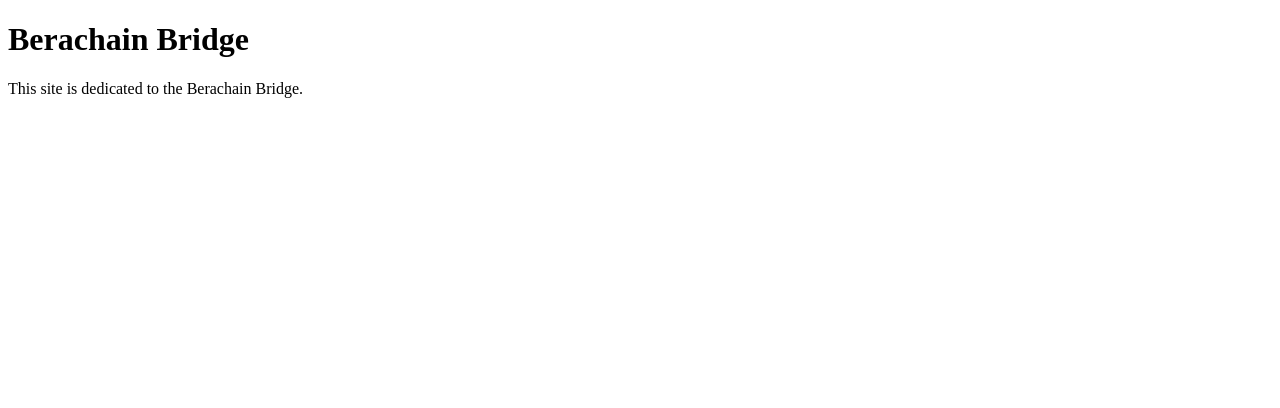
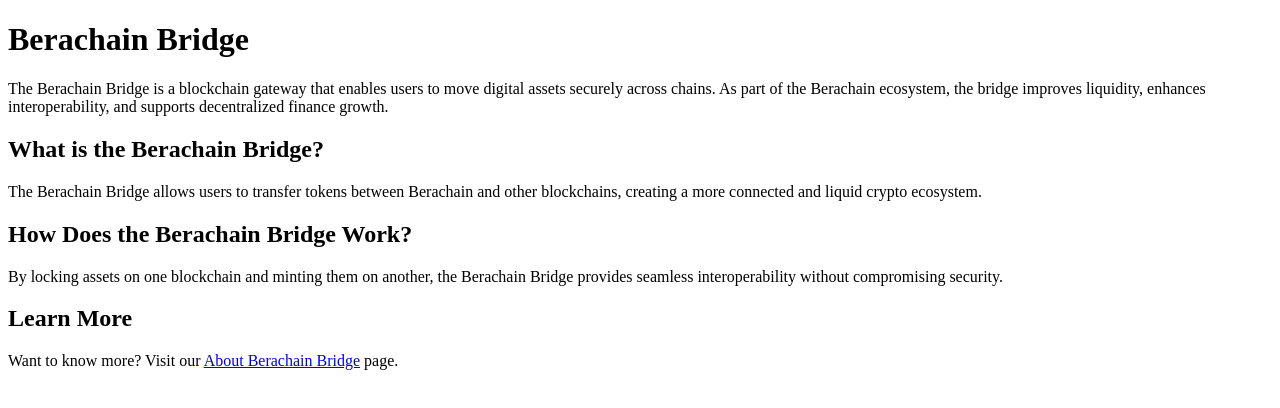
Before and after one commit to fangoverfang/blank-site, a website: page index.html in a window 1280 px wide. Drawn offline with Linux system fonts and the light colour scheme.

Commit message:
SEO optimize homepage

```diff
--- a/index.html
+++ b/index.html
@@ -3,11 +3,27 @@
   <head>
     <meta charset="utf-8">
     <meta name="viewport" content="width=device-width, initial-scale=1">
-    <title>Berachain Bridge</title>
-    <meta name="description" content="Berachain Bridge – explore resources, updates, and information about bridging with Berachain.">
+    <title>Berachain Bridge | Secure Crypto Asset Bridging</title>
+    <meta name="description" content="Learn about the Berachain Bridge — a gateway for moving assets across blockchains. Explore how bridging works, updates, and resources for the Berachain ecosystem.">
+
+    <!-- Open Graph / Social Sharing -->
+    <meta property="og:title" content="Berachain Bridge | Secure Crypto Asset Bridging">
+    <meta property="og:description" content="Learn about the Berachain Bridge — a gateway for moving assets across blockchains.">
+    <meta property="og:url" content="https://berachain-bridge.co/">
+    <meta property="og:type" content="website">
   </head>
   <body>
     <h1>Berachain Bridge</h1>
-    <p>This site is dedicated to the Berachain Bridge.</p>
+
+    <p>The Berachain Bridge is a blockchain gateway that enables users to move digital assets securely across chains. As part of the Berachain ecosystem, the bridge improves liquidity, enhances interoperability, and supports decentralized finance growth.</p>
+
+    <h2>What is the Berachain Bridge?</h2>
+    <p>The Berachain Bridge allows users to transfer tokens between Berachain and other blockchains, creating a more connected and liquid crypto ecosystem.</p>
+
+    <h2>How Does the Berachain Bridge Work?</h2>
+    <p>By locking assets on one blockchain and minting them on another, the Berachain Bridge provides seamless interoperability without compromising security.</p>
+
+    <h2>Learn More</h2>
+    <p>Want to know more? Visit our <a href="/about.html">About Berachain Bridge</a> page.</p>
   </body>
 </html>
```
